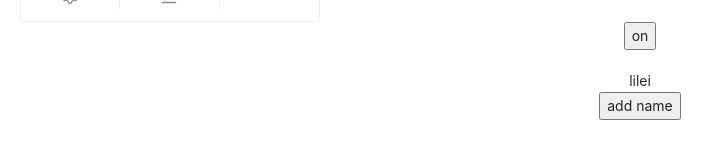
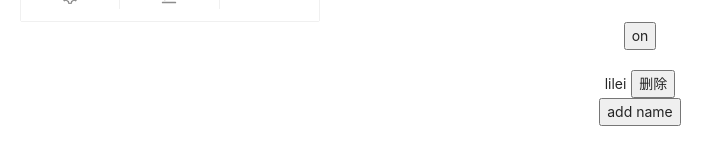
Before and after one commit to Mariana-Yui/learn-react, a React (Create React App) app: page / in a window 1280 px wide. Shown: the part 409-569 px from the top of the page, without its empty margins (0-724 px from the left). Built offline with nearby package versions, Linux system fonts and the light colour scheme.

Commit message:
chore: react-transition-group

```diff
--- a/src/TransitionGroup/index.tsx
+++ b/src/TransitionGroup/index.tsx
@@ -4,7 +4,7 @@ import './style.css';
 
 export class ListTransition extends PureComponent<any, any> {
   state = {
-    list: ['lilei'],
+    list: [{ id: 0, name: 'lilei' }],
   };
   render() {
     return (
@@ -12,8 +12,11 @@ export class ListTransition extends PureComponent<any, any> {
         <TransitionGroup>
           {this.state.list.map((item, index) => {
             return (
-              <CSSTransition key={index} timeout={300} classNames="name">
-                <div>{item}</div>
+              <CSSTransition key={item.id} timeout={300} classNames="name">
+                <div>
+                  <span style={{ marginRight: 5 }}>{item.name}</span>
+                  <button onClick={() => this.removeName(index)}>删除</button>
+                </div>
               </CSSTransition>
             );
           })}
@@ -24,7 +27,13 @@ export class ListTransition extends PureComponent<any, any> {
   }
   addName() {
     this.setState({
-      list: [...this.state.list, 'hanmeimei'],
+      list: [...this.state.list, { id: this.state.list.length, name: 'hanmeimei' }],
+    });
+  }
+  removeName(index) {
+    console.log(index);
+    this.setState({
+      list: this.state.list.filter((v, indey) => indey !== index),
     });
   }
 }
--- a/src/TransitionGroup/style.css
+++ b/src/TransitionGroup/style.css
@@ -5,9 +5,20 @@
 .name-enter-active {
   opacity: 1;
   transform: translateY(0);
+  color: pink;
   transition: all 300ms;
 }
-.name-enter-done {
+.name-enter-done,
+.name-exit {
   opacity: 1;
   transform: translateY(0);
+  color: pink;
 }
+.name-exit-active {
+  opacity: 0;
+  transform: translateY(-100%);
+  transition: all 300ms;
+}
+.name-exit-done {
+  opacity: 0;
+}
```
